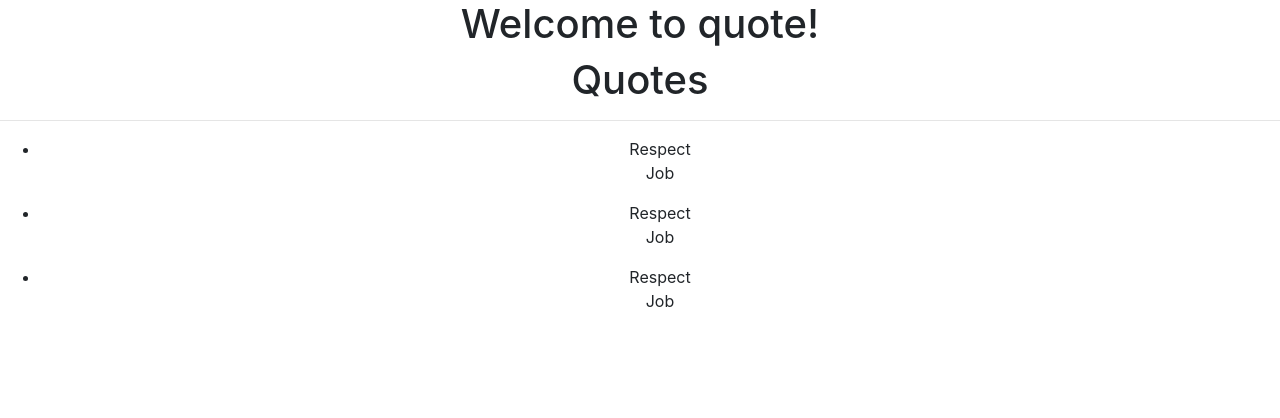
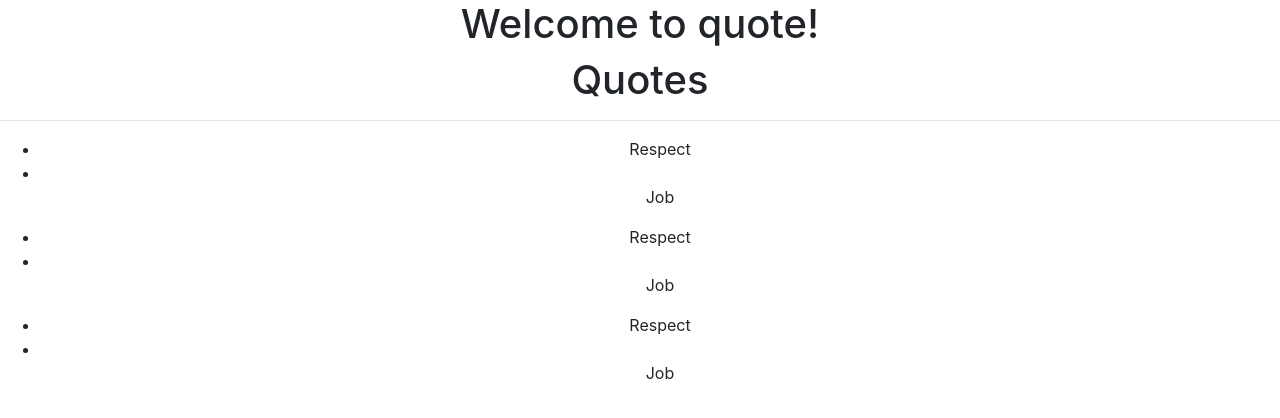
Before and after one commit to Gaks98/Quotes-app, an Angular app: page / in a window 1280 px wide. Shown: the top 418 px of the page. Built offline with nearby package versions, Linux system fonts and the light colour scheme.

Commit message:
deleted the variable time-tracker

```diff
--- a/src/app/quote.ts
+++ b/src/app/quote.ts
@@ -3,6 +3,6 @@ export class Quote {
         public id : number,
         public quoted : string,
         public author : string,
-       // public timeTracker: Time
+        //public timeTracker: Date
     ) {}
 }
--- a/src/app/quote/quote.component.html
+++ b/src/app/quote/quote.component.html
@@ -4,6 +4,7 @@
 <ul>
   <div *ngFor='let quote of quotes'>
   <li appHighlight >{{quote.quoted}}</li>
+  <li >{{quote.timeTracker|date}}</li>
   <app-quote-details [quote]='quote'></app-quote-details>
 </div>
 </ul>
--- a/src/app/time-tracker.pipe.ts
+++ b/src/app/time-tracker.pipe.ts
@@ -6,17 +6,17 @@ import { Pipe, PipeTransform } from '@angular/core';
 export class TimeTrackerPipe implements PipeTransform {
 
   transform(value: any): number {
-    let today:Date = new Date(); //get current date and time
+    let today:Date= new Date(); //get current date and time
     let todayWithNoTime:any = new Date(today.getFullYear(),today.getMonth(),today.getDate())
     var dateDifference =Math.abs(value-todayWithNoTime )// returns value in milliseconds
     const secondsInADay= 86400; //60 seconds*60 minutes in an hour *24 hours
 
     var dateDifferenceSeconds=dateDifference*0.001; //converts to seconds
 
-    var dateCounter = dateDifferenceSeconds/secondsInADay;
+    var timeTracker = dateDifferenceSeconds/secondsInADay;
 
-    if (dateCounter >= 1 && value > todayWithNoTime){
-        return dateCounter;
+    if (timeTracker >= 1 && value > todayWithNoTime){
+        return timeTracker;
     }else{
         return 0;
     }
```
